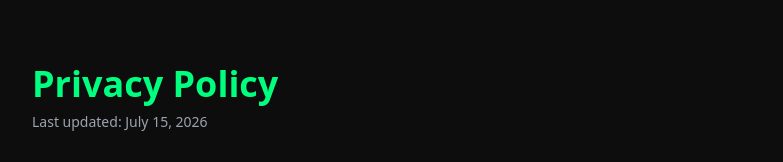
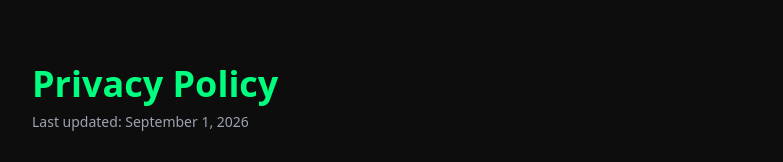
Before and after one commit to myapptly/apptly-website, a Next.js app: page /privacy in a window 1280 px wide. Shown: the top 162 px of the page, without its empty margins (248-1031 px from the left). Built offline with nearby package versions, Linux system fonts and the light colour scheme.

Commit message:
Update last updated date in privacy policy

```diff
--- a/app/privacy/page.tsx
+++ b/app/privacy/page.tsx
@@ -6,7 +6,7 @@
       <section className="max-w-3xl mx-auto space-y-8 px-6 py-16">
         <div>
           <h1 className="text-4xl font-black text-[#00FF7F]">Privacy Policy</h1>
-          <p className="text-sm text-gray-400 mt-2">Last updated: July 15, 2026</p>
+          <p className="text-sm text-gray-400 mt-2">Last updated: September 1, 2026</p>
         </div>
 
         <div className="bg-[#1A1A1A] border border-[#00FF7F]/20 rounded-2xl p-6 space-y-4">
```
